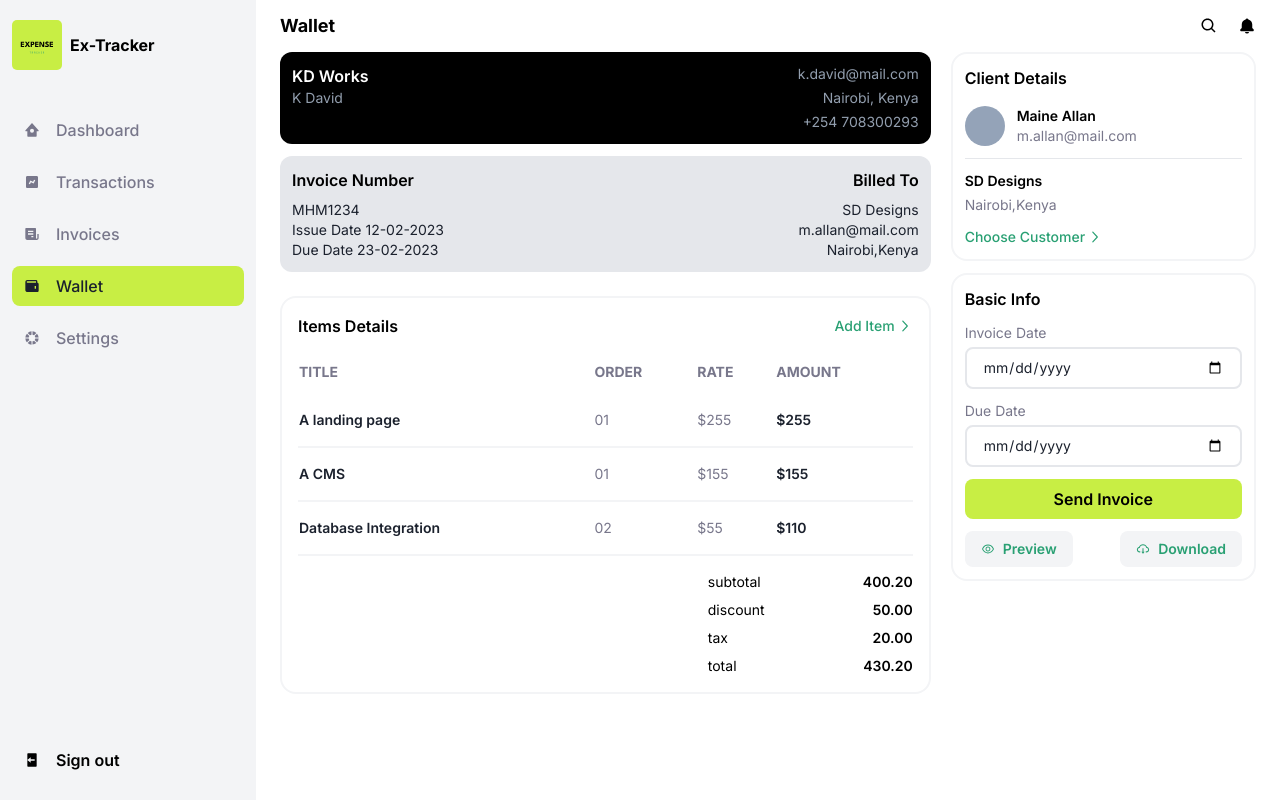
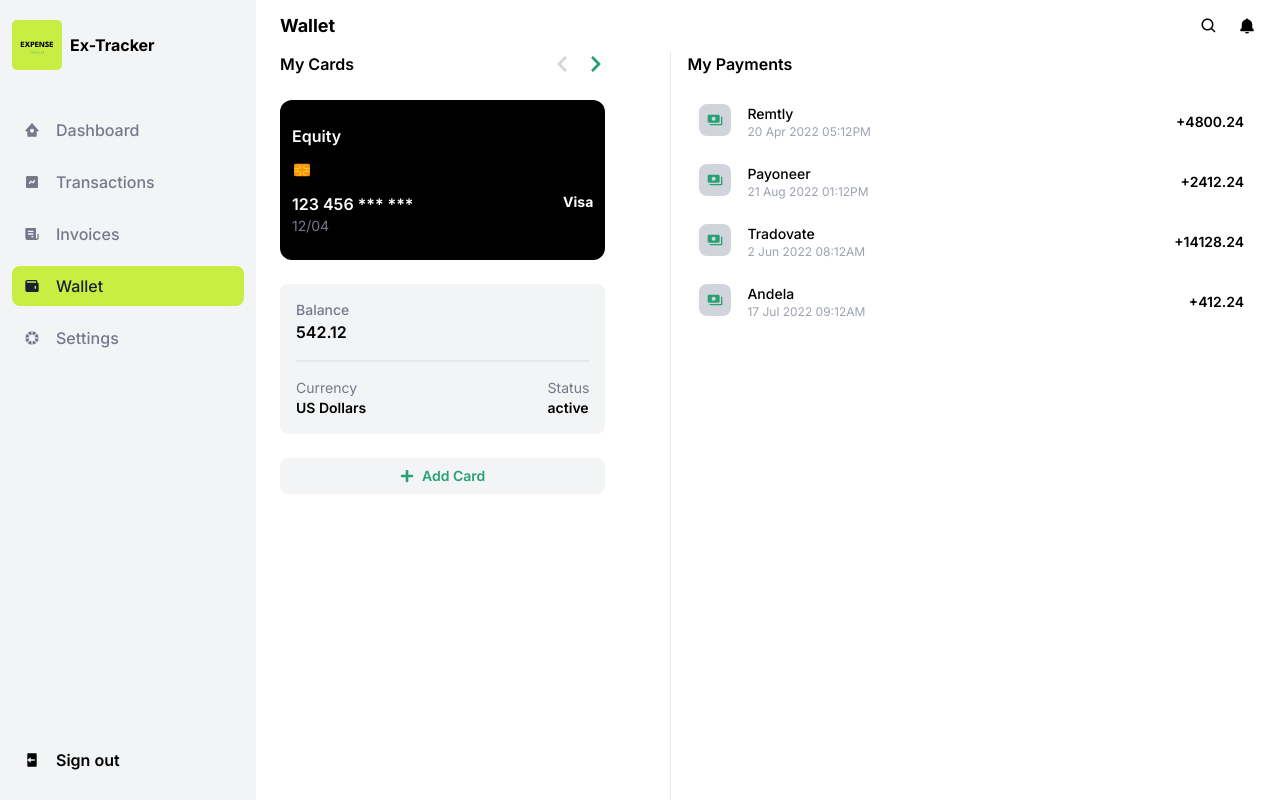
Before and after one commit to K-Ds/Ex-Tracker, a Next.js app: page /wallet in a window 1280 px wide. Built offline with nearby package versions, Linux system fonts and the light colour scheme.

Commit message:
Wallet & Update dependencies

```diff
--- a/app/(root)/wallet/page.tsx
+++ b/app/(root)/wallet/page.tsx
@@ -1,162 +1,180 @@
-import { RxDotFilled, RxChevronRight } from 'react-icons/rx';
-import { AiOutlineEye, AiOutlineCloudDownload } from 'react-icons/ai';
-import InvoiceCard from '@/components/InvoiceCard';
-import PersonalCard from '@/components/PersonalCard';
-import PrimaryButton from '@/components/PrimaryButton';
+'use client';
+
+import { useState } from 'react';
+import { FaChevronLeft, FaChevronRight, FaPlus } from 'react-icons/fa';
+import { MdPayments } from 'react-icons/md';
+import DebitCard from '@/components/DebitCard';
 import SecondaryButton from '@/components/SecondaryButton';
+import Image from 'next/image';
+import CardModal from '@/components/CardModal';
 
-export default async function Home() {
-  const items = [
-    { title: 'A landing page', order: '01', rate: '$255', amount: '$255' },
-    { title: 'A CMS', order: '01', rate: '$155', amount: '$155' },
-    { title: 'Database Integration', order: '02', rate: '$55', amount: '$110' },
+export default function Home() {
+  const [activeCard, setActiveCard] = useState<number>(0);
+  const [isCardModalOpen, setCardModalOpen] = useState<boolean>(false);
+
+  const cards = [
+    {
+      name: 'Equity',
+      number: '456 1234 *** ***',
+      provider: 'Visa',
+      expiry: '05/25',
+      balance: 542.12,
+      currency: 'US Dollars',
+      status: 'active',
+    },
+    {
+      name: 'KCB',
+      number: '5155 1234 *** ***',
+      provider: 'Master',
+      expiry: '05/23',
+      balance: 542.12,
+      currency: 'Kenyan Shillings',
+      status: 'active',
+    },
+    {
+      name: 'Payonner',
+      number: '4561 4*** ***',
+      provider: 'Visa',
+      expiry: '05/25',
+      balance: 1432.12,
+      currency: 'Euros',
+      status: 'active',
+    },
   ];
-  const customerDetails = {
-    name: 'Maine Allan',
-    email: 'm.allan@mail.com',
-    company: 'SD Designs',
-    address: 'Nairobi,Kenya',
+
+  const payments = [
+    {
+      title: 'Remtly',
+      date: '20 Apr 2022 05:12PM',
+      amount: '+4800.24',
+    },
+    {
+      icon: '',
+      title: 'Payoneer',
+      date: '21 Aug 2022 01:12PM',
+      amount: '+2412.24',
+    },
+    {
+      title: 'Tradovate',
+      date: '2 Jun 2022 08:12AM',
+      amount: '+14128.24',
+    },
+    {
+      title: 'Andela',
+      date: '17 Jul 2022 09:12AM',
+      amount: '+412.24',
+    },
+  ];
+
+  const prevCard = () => {
+    if (activeCard > 0) {
+      setActiveCard(activeCard - 1);
+    }
   };
-  const invoiceDetails = {
-    invoiceId: 'MHM1234',
-    issueDate: '12-02-2023',
-    dueDate: '23-02-2023',
-  };
-  const userDetails = {
-    name: 'K David',
-    email: 'k.david@mail.com',
-    company: 'KD Works',
-    address: 'Nairobi, Kenya',
-    tel: '+254 708300293',
-  };
-  const totals = {
-    subtotal: '400.20',
-    discount: '50.00',
-    tax: '20.00',
-    total: '430.20',
+
+  const nextCard = () => {
+    if (activeCard < cards.length - 1) {
+      setActiveCard(activeCard + 1);
+    }
   };
 
   return (
-    <main className="flex min-h-screen px-6 gap-5">
+    <main className="flex min-h-screen px-6 gap-4 justify-between">
       {/* Left side */}
-      <div className="flex flex-col gap-6 w-4/6">
-        {/* Invoice Address Details */}
-        <div className="flex flex-col gap-3">
-          <PersonalCard {...userDetails} />
-          <InvoiceCard {...customerDetails} {...invoiceDetails} />
+      <div className=" w-2/6 flex flex-col gap-6">
+        <header className="flex justify-between items-center font-semibold">
+          <h2>My Cards</h2>
+          <div className="flex gap-4 text-lg justify-center font-bold">
+            <span>
+              {
+                <FaChevronLeft
+                  onClick={activeCard > 0 ? prevCard : null}
+                  className={
+                    activeCard > 0 ? 'text-secondary' : 'text-gray-300'
+                  }
+                />
+              }
+            </span>
+            <span>
+              {
+                <FaChevronRight
+                  onClick={activeCard < cards.length - 1 ? nextCard : null}
+                  className={
+                    activeCard < cards.length - 1
+                      ? 'text-secondary'
+                      : 'text-gray-300'
+                  }
+                />
+              }
+            </span>
+          </div>
+        </header>
+        <div className="flex flex-col gap-6">
+          <DebitCard
+            name={cards[activeCard].name}
+            number={cards[activeCard].number}
+            provider={cards[activeCard].provider}
+            expiry={cards[activeCard].expiry}
+          />
         </div>
-
-        {/* Item Details */}
-        <div className="border-solid border-gray-100 border-2 rounded-2xl p-4">
-          <header className="flex justify-between">
-            <h2 className="font-semibold">Items Details</h2>
-            <a className="text-secondary font-medium text-sm flex items-center">
-              Add Item
-              <RxChevronRight className="text-lg" />
-            </a>
-          </header>
-          <div className="mt-3">
-            <table className="w-full text-sm">
-              <thead>
-                <tr className="text-light-200 font-bold">
-                  <td className="py-3">TITLE</td>
-                  <td>ORDER</td>
-                  <td>RATE</td>
-                  <td>AMOUNT</td>
-                </tr>
-              </thead>
-              <tbody>
-                {items.map((row, index) => (
-                  <tr
-                    className="text-light-200 border-b-2 border-gray-100"
-                    key={index}
-                  >
-                    <td className="text-light-300 font-semibold py-4">
-                      {row.title}
-                    </td>
-                    <td>{row.order}</td>
-                    <td>{row.rate}</td>
-                    <td className="text-light-300 font-semibold">
-                      {row.amount}
-                    </td>
-                  </tr>
-                ))}
-              </tbody>
-            </table>
-            <div className="flex flex-col gap-2 items-end mt-4 text-sm">
-              {Object.keys(totals).map((item, idx) => (
-                <div key={idx} className="flex justify-between gap-4 w-1/3">
-                  <p>{item}</p>
-                  <p className="font-semibold">
-                    {totals[item as keyof typeof totals]}
-                  </p>
-                </div>
-              ))}
+        <div className="flex flex-col gap-4 divide-y-2 bg-gray-100 backdrop-blur-md p-4 rounded-lg">
+          <div className="flex flex-col">
+            <span className="text-light-200 font-medium text-sm">Balance</span>
+            <span className="font-semibold">{cards[activeCard].balance}</span>
+          </div>
+          <div className="flex justify-between items-center gap-3 pt-4">
+            <div className="flex flex-col">
+              <span className="text-light-200 text-sm">Currency</span>
+              <span className="font-semibold text-sm">
+                {cards[activeCard].currency}
+              </span>
+            </div>
+            <div className="flex flex-col text-sm">
+              <span className="text-light-200 ">Status</span>
+              <span className="font-semibold">{cards[activeCard].status}</span>
             </div>
           </div>
         </div>
+        <SecondaryButton
+          text="Add Card"
+          Icon={FaPlus}
+          onClick={(e) => setCardModalOpen(true)}
+        />
       </div>
+
       {/* Right Side */}
-      <div className="flex-1 flex flex-col gap-3">
-        {/* Client Details */}
-        <div className=" border-gray-100 border-2 rounded-2xl p-3">
-          <header className="flex justify-between mb-4">
-            <h2 className="font-semibold">Client Details</h2>
-          </header>
-          <div className="text-sm text-light-200">
-            <div className="flex items-center gap-3 border-b border-gray-200 pb-3">
-              <div className="w-10 h-10 rounded-full bg-slate-400"></div>
-              <div>
-                <p className="font-semibold text-black">
-                  {customerDetails.name}
-                </p>
-                <p>{customerDetails?.email}</p>
+      <div className="flex-1 flex flex-col gap-6 max-w-[60%]  border-l pl-4">
+        <header className="font-semibold">
+          <h2>My Payments</h2>
+        </header>
+
+        <div className="flex flex-col gap-4">
+          {payments.map((payment) => (
+            <div className="flex justify-between px-3 py-1">
+              <div className="flex gap-4">
+                {/* Image */}
+                <div className="rounded-lg w-8 h-8 flex items-center justify-center bg-gray-300">
+                  {payment?.icon ? (
+                    <Image src={payment?.icon} alt="icon" />
+                  ) : (
+                    <MdPayments className="text-secondary" />
+                  )}
+                </div>
+                {/* Title & Date*/}
+                <div className="flex flex-col">
+                  <span className="font-medium text-sm">{payment.title}</span>
+                  <span className="text-gray-400 text-xs">{payment.date}</span>
+                </div>
+              </div>
+              {/* Amount */}
+              <div className="flex items-center font-semibold text-sm">
+                {payment.amount}
               </div>
             </div>
-            <div className="py-3">
-              <p className="font-semibold text-black mb-1">
-                {customerDetails.company}
-              </p>
-              <p>{customerDetails.address}</p>
-            </div>
-          </div>
-          <a className="text-secondary font-medium text-sm flex items-center">
-            Choose Customer
-            <RxChevronRight className="text-lg" />
-          </a>
-        </div>
-        {/*  Basic Info*/}
-        <div className=" border-gray-100 border-2 rounded-2xl p-3">
-          <header className="flex justify-between">
-            <h2 className="font-semibold">Basic Info</h2>
-          </header>
-
-          <form className="flex flex-col gap-3 my-3">
-            <div className="flex flex-col gap-1 text-sm text-light-200">
-              <label>Invoice Date</label>
-              <input
-                type="date"
-                name="issue"
-                className="outline-none border-gray-200 border-2 rounded-lg py-2 px-4 w-full text-light-300"
-              />
-            </div>
-            <div className="flex flex-col gap-1 text-sm text-light-200">
-              <label>Due Date</label>
-              <input
-                type="date"
-                name="due"
-                className="outline-none border-gray-200 border-2 rounded-lg py-2 px-4 w-full text-light-300"
-              />
-            </div>
-            <PrimaryButton text="Send Invoice" />
-          </form>
-
-          <div className="flex justify-between mt-3">
-            <SecondaryButton text="Preview" Icon={AiOutlineEye} />
-            <SecondaryButton text="Download" Icon={AiOutlineCloudDownload} />
-          </div>
+          ))}
         </div>
       </div>
+      <CardModal isOpen={isCardModalOpen} setIsOpen={setActiveCard} />
     </main>
   );
 }
--- /dev/null
+++ b/components/CardModal.tsx
@@ -0,0 +1,77 @@
+import { Dialog, Transition } from '@headlessui/react';
+import { Fragment } from 'react';
+
+interface CardModalProps {
+  isOpen: boolean;
+  setIsOpen: Function;
+}
+
+const CardModal = ({ isOpen, setIsOpen }: CardModalProps) => {
+  console.log(isOpen);
+  function closeModal() {
+    setIsOpen(false);
+  }
+
+  function openModal() {
+    setIsOpen(true);
+  }
+
+  return (
+    <Transition appear show={isOpen} as={Fragment}>
+      <Dialog as="div" className="relative z-10" onClose={closeModal}>
+        <Transition.Child
+          as={Fragment}
+          enter="ease-out duration-300"
+          enterFrom="opacity-0"
+          enterTo="opacity-100"
+          leave="ease-in duration-200"
+          leaveFrom="opacity-100"
+          leaveTo="opacity-0"
+        >
+          <div className="fixed inset-0 bg-black/25" />
+        </Transition.Child>
+
+        <div className="fixed inset-0 overflow-y-auto">
+          <div className="flex min-h-full items-center justify-center p-4 text-center">
+            <Transition.Child
+              as={Fragment}
+              enter="ease-out duration-300"
+              enterFrom="opacity-0 scale-95"
+              enterTo="opacity-100 scale-100"
+              leave="ease-in duration-200"
+              leaveFrom="opacity-100 scale-100"
+              leaveTo="opacity-0 scale-95"
+            >
+              <Dialog.Panel className="w-full max-w-md transform overflow-hidden rounded-2xl bg-white p-6 text-left align-middle shadow-xl transition-all">
+                <Dialog.Title
+                  as="h3"
+                  className="text-lg font-medium leading-6 text-gray-900"
+                >
+                  Payment successful
+                </Dialog.Title>
+                <div className="mt-2">
+                  <p className="text-sm text-gray-500">
+                    Your payment has been successfully submitted. We’ve sent you
+                    an email with all of the details of your order.
+                  </p>
+                </div>
+
+                <div className="mt-4">
+                  <button
+                    type="button"
+                    className="inline-flex justify-center rounded-md border border-transparent bg-blue-100 px-4 py-2 text-sm font-medium text-blue-900 hover:bg-blue-200 focus:outline-none focus-visible:ring-2 focus-visible:ring-blue-500 focus-visible:ring-offset-2"
+                    onClick={closeModal}
+                  >
+                    Got it, thanks!
+                  </button>
+                </div>
+              </Dialog.Panel>
+            </Transition.Child>
+          </div>
+        </div>
+      </Dialog>
+    </Transition>
+  );
+};
+
+export default CardModal;
--- /dev/null
+++ b/components/DebitCard.tsx
@@ -0,0 +1,29 @@
+import { IconType } from 'react-icons';
+import { FcSimCardChip } from 'react-icons/fc';
+import { BiLogoMastercard, BiLogoVisa } from 'react-icons/bi';
+import icons from '@/lib/utils/icons';
+
+interface DebitCardProps {
+  name: string;
+  number: string;
+  provider: string;
+  expiry: string;
+}
+
+const DebitCard = ({ name, number, provider }: DebitCardProps) => {
+  return (
+    <div className="flex flex-col font-semibold gap-3 px-3 py-6 bg-black text-white rounded-xl min-w-full">
+      <p>{name}</p>
+      <FcSimCardChip className="text-xl" />
+      <div className="flex justify-between">
+        <div>
+          <p>123 456 *** ***</p>
+          <p className="text-light-200 font-normal text-sm">12/04</p>
+        </div>
+        <div className="text-sm font-bold">{provider}</div>
+      </div>
+    </div>
+  );
+};
+
+export default DebitCard;
--- a/components/SecondaryButton.tsx
+++ b/components/SecondaryButton.tsx
@@ -1,14 +1,20 @@
 import Link from 'next/link';
+import { MouseEventHandler } from 'react';
 import { IconType } from 'react-icons';
 
 interface SecondaryButtonProps {
   text: string;
   url?: string;
   Icon: IconType;
+  onClick: MouseEventHandler;
 }
 
-const SecondaryButton = ({ text, url, Icon }: SecondaryButtonProps) => {
-  console.log(Icon !== undefined);
+const SecondaryButton = ({
+  text,
+  url,
+  Icon,
+  onClick,
+}: SecondaryButtonProps) => {
   const styles =
     'py-2 px-4 bg-gray-100 text-secondary flex items-center justify-center gap-2 rounded-lg text-center font-semibold cursor-pointer text-sm';
   return url ? (
@@ -17,7 +23,7 @@ const SecondaryButton = ({ text, url, Icon }: SecondaryButtonProps) => {
       <p>{text}</p>
     </Link>
   ) : (
-    <div className={styles}>
+    <div className={styles} onClick={onClick}>
       {Icon && <Icon />}
       <p>{text}</p>
     </div>
--- /dev/null
+++ b/lib/utils/icons.ts
@@ -0,0 +1,8 @@
+import { BiLogoMastercard, BiLogoVisa } from 'react-icons/bi';
+
+const icons = {
+  visa: BiLogoVisa,
+  mastercard: BiLogoMastercard,
+};
+
+export default icons;
--- a/package.json
+++ b/package.json
@@ -10,6 +10,7 @@
   },
   "dependencies": {
     "@clerk/nextjs": "^4.23.3",
+    "@headlessui/react": "^1.7.17",
     "@types/node": "20.5.7",
     "@types/react": "18.2.21",
     "@types/react-dom": "18.2.7",
@@ -19,7 +20,7 @@
     "eslint-config-next": "13.4.19",
     "mongodb": "^6.0.0",
     "mongoose": "^7.5.0",
-    "next": "13.4.19",
+    "next": "14.0.1",
     "postcss": "8.4.28",
     "react": "18.2.0",
     "react-dom": "18.2.0",
```
Also changed, not shown: app/globals.css (+0 -15 lines), 1 other file (tests, documents, lock files or other folders).
